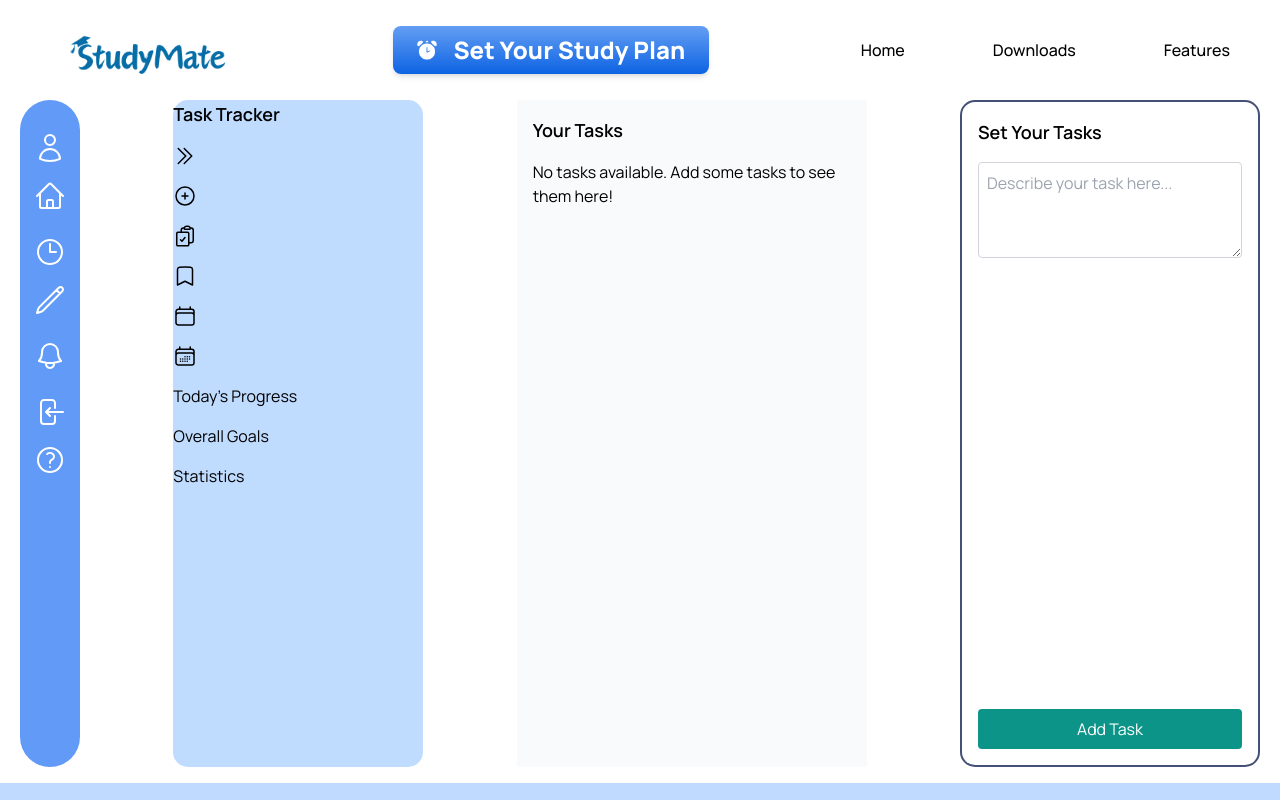
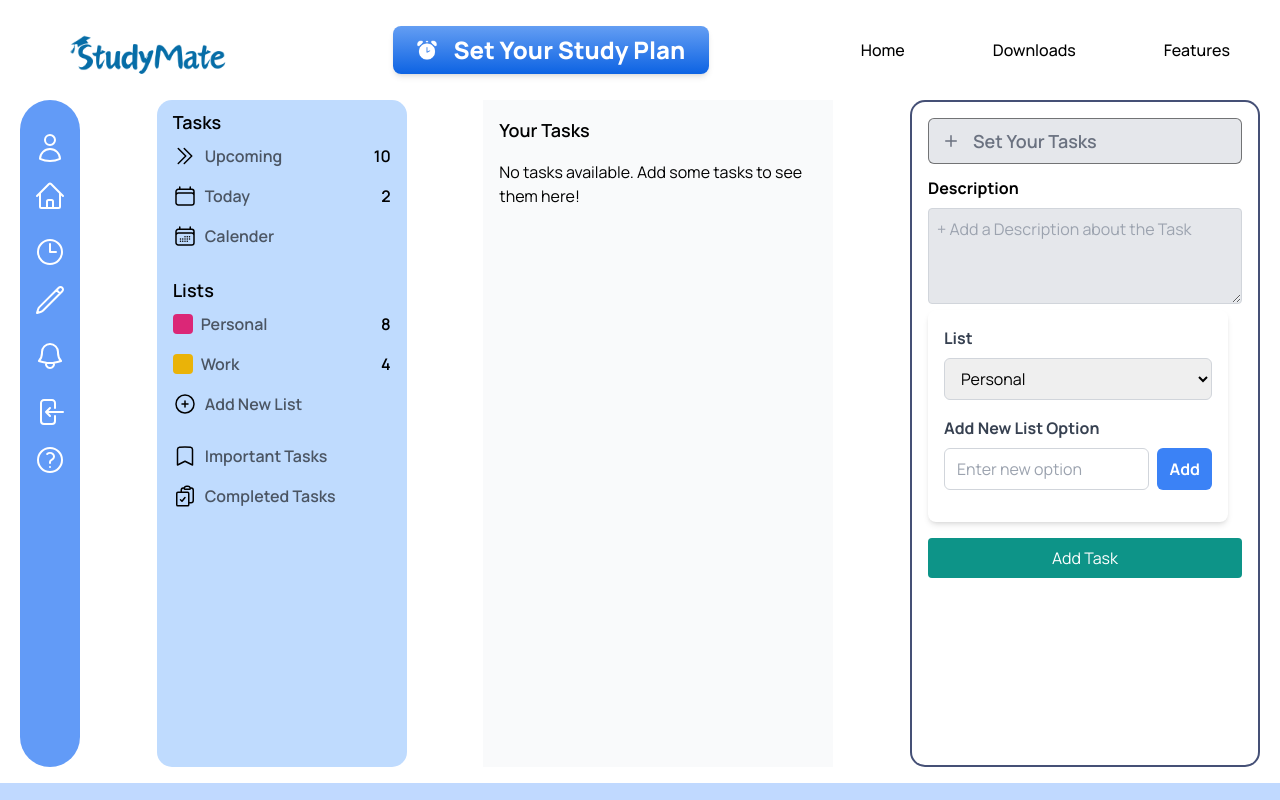
Before and after one commit to kanishkapg/StudyMate, a React (Vite) app in the folder frontend/: page /to-do-before in a window 1280 px wide. Shown: the top 800 px of the page. Built offline with nearby package versions, Linux system fonts and the light colour scheme.

Commit message:
task tracker completed

```diff
--- a/frontend/src/pages/ToDoBeforeLogin.jsx
+++ b/frontend/src/pages/ToDoBeforeLogin.jsx
@@ -1,5 +1,7 @@
 import React, { useState } from "react";
 import SidePanel from "../components/SidePanel";
+
+import { Link } from "react-router-dom";
 
 // TaskCard component for each task
 const TaskCard = ({ task, index, handleDelete }) => {
@@ -35,6 +37,17 @@ const ToDoListPage = () => {
     setTasks(updatedTasks);
   };
 
+  const [listOptions, setListOptions] = useState(['Personal', 'Work', 'Study']);
+  const [newOption, setNewOption] = useState('');
+
+  // Handle adding new option
+  const handleAddOption = () => {
+    if (newOption && !listOptions.includes(newOption)) {
+      setListOptions([...listOptions, newOption]);
+      setNewOption('');
+    }
+  };
+
   return (
     <div className="flex h-[83.333vh] justify-between">
 
@@ -42,31 +55,70 @@ const ToDoListPage = () => {
       <SidePanel/>
 
       {/* 2nd Column: Task Tracker */}
-      <div className="w-[250px] bg-blue-200 rounded-[15px]">
-        <h2 className="text-lg font-semibold mb-4">Task Tracker</h2>
-        <div className="space-y-4">
-          <svg xmlns="http://www.w3.org/2000/svg" fill="none" viewBox="0 0 24 24" strokeWidth={1.5} stroke="currentColor" className="size-6">
-            <path strokeLinecap="round" strokeLinejoin="round" d="m5.25 4.5 7.5 7.5-7.5 7.5m6-15 7.5 7.5-7.5 7.5" />
-          </svg>
-          <svg xmlns="http://www.w3.org/2000/svg" fill="none" viewBox="0 0 24 24" strokeWidth={1.5} stroke="currentColor" className="size-6">
-            <path strokeLinecap="round" strokeLinejoin="round" d="M12 9v6m3-3H9m12 0a9 9 0 1 1-18 0 9 9 0 0 1 18 0Z" />
-          </svg>
-          <svg xmlns="http://www.w3.org/2000/svg" fill="none" viewBox="0 0 24 24" strokeWidth={1.5} stroke="currentColor" className="size-6">
-            <path strokeLinecap="round" strokeLinejoin="round" d="M11.35 3.836c-.065.21-.1.433-.1.664 0 .414.336.75.75.75h4.5a.75.75 0 0 0 .75-.75 2.25 2.25 0 0 0-.1-.664m-5.8 0A2.251 2.251 0 0 1 13.5 2.25H15c1.012 0 1.867.668 2.15 1.586m-5.8 0c-.376.023-.75.05-1.124.08C9.095 4.01 8.25 4.973 8.25 6.108V8.25m8.9-4.414c.376.023.75.05 1.124.08 1.131.094 1.976 1.057 1.976 2.192V16.5A2.25 2.25 0 0 1 18 18.75h-2.25m-7.5-10.5H4.875c-.621 0-1.125.504-1.125 1.125v11.25c0 .621.504 1.125 1.125 1.125h9.75c.621 0 1.125-.504 1.125-1.125V18.75m-7.5-10.5h6.375c.621 0 1.125.504 1.125 1.125v9.375m-8.25-3 1.5 1.5 3-3.75" />
-          </svg>
-          <svg xmlns="http://www.w3.org/2000/svg" fill="none" viewBox="0 0 24 24" strokeWidth={1.5} stroke="currentColor" className="size-6">
-            <path strokeLinecap="round" strokeLinejoin="round" d="M17.593 3.322c1.1.128 1.907 1.077 1.907 2.185V21L12 17.25 4.5 21V5.507c0-1.108.806-2.057 1.907-2.185a48.507 48.507 0 0 1 11.186 0Z" />
-          </svg>
-          <svg xmlns="http://www.w3.org/2000/svg" fill="none" viewBox="0 0 24 24" strokeWidth={1.5} stroke="currentColor" className="size-6">
-            <path strokeLinecap="round" strokeLinejoin="round" d="M6.75 3v2.25M17.25 3v2.25M3 18.75V7.5a2.25 2.25 0 0 1 2.25-2.25h13.5A2.25 2.25 0 0 1 21 7.5v11.25m-18 0A2.25 2.25 0 0 0 5.25 21h13.5A2.25 2.25 0 0 0 21 18.75m-18 0v-7.5A2.25 2.25 0 0 1 5.25 9h13.5A2.25 2.25 0 0 1 21 11.25v7.5" />
-          </svg>
-          <svg xmlns="http://www.w3.org/2000/svg" fill="none" viewBox="0 0 24 24" strokeWidth={1.5} stroke="currentColor" className="size-6">
-            <path strokeLinecap="round" strokeLinejoin="round" d="M6.75 3v2.25M17.25 3v2.25M3 18.75V7.5a2.25 2.25 0 0 1 2.25-2.25h13.5A2.25 2.25 0 0 1 21 7.5v11.25m-18 0A2.25 2.25 0 0 0 5.25 21h13.5A2.25 2.25 0 0 0 21 18.75m-18 0v-7.5A2.25 2.25 0 0 1 5.25 9h13.5A2.25 2.25 0 0 1 21 11.25v7.5m-9-6h.008v.008H12v-.008ZM12 15h.008v.008H12V15Zm0 2.25h.008v.008H12v-.008ZM9.75 15h.008v.008H9.75V15Zm0 2.25h.008v.008H9.75v-.008ZM7.5 15h.008v.008H7.5V15Zm0 2.25h.008v.008H7.5v-.008Zm6.75-4.5h.008v.008h-.008v-.008Zm0 2.25h.008v.008h-.008V15Zm0 2.25h.008v.008h-.008v-.008Zm2.25-4.5h.008v.008H16.5v-.008Zm0 2.25h.008v.008H16.5V15Z" />
-          </svg>
+      <div className="w-[250px] bg-blue-200 rounded-[15px] flex flex-col space-y-3">
+        <div className="w-full">
+          <h2 className="text-lg font-semibold mt-2 ml-4">Tasks</h2>
+          <div className="w-full py-2 flex hover:bg-blue-500/80 hover:text-blue-950">
+            <svg xmlns="http://www.w3.org/2000/svg" fill="none" viewBox="0 0 24 24" strokeWidth={1.5}
+            stroke="currentColor" className="size-6 ml-4 mr-2">
+              <path strokeLinecap="round" strokeLinejoin="round" d="m5.25 4.5 7.5 7.5-7.5 7.5m6-15 7.5 7.5-7.5 7.5" />
+            </svg>
+            <p className="font-semibold text-gray-600 ">Upcoming</p>
+            <p className="ml-auto mr-4 font-semibold">10</p>
+          </div>
+          <div className="w-full py-2 flex hover:bg-blue-500/80">
+            <svg xmlns="http://www.w3.org/2000/svg" fill="none" viewBox="0 0 24 24" strokeWidth={1.5}
+            stroke="currentColor" className="size-6 ml-4 mr-2">
+              <path strokeLinecap="round" strokeLinejoin="round" d="M6.75 3v2.25M17.25 3v2.25M3 18.75V7.5a2.25 2.25 0 0 1 2.25-2.25h13.5A2.25 2.25 0 0 1 21 7.5v11.25m-18 0A2.25 2.25 0 0 0 5.25 21h13.5A2.25 2.25 0 0 0 21 18.75m-18 0v-7.5A2.25 2.25 0 0 1 5.25 9h13.5A2.25 2.25 0 0 1 21 11.25v7.5" />
+            </svg>
+            <p className="font-semibold text-gray-600">Today</p>
+            <p className="ml-auto mr-4 font-semibold">2</p>
+          </div>
+          <div className="w-full py-2 flex space-x-2 hover:bg-blue-500/80">
+            <svg xmlns="http://www.w3.org/2000/svg" fill="none" viewBox="0 0 24 24" strokeWidth={1.5}
+            stroke="currentColor" className="size-6 ml-4">
+              <path strokeLinecap="round" strokeLinejoin="round" d="M6.75 3v2.25M17.25 3v2.25M3 18.75V7.5a2.25 2.25 0 0 1 2.25-2.25h13.5A2.25 2.25 0 0 1 21 7.5v11.25m-18 0A2.25 2.25 0 0 0 5.25 21h13.5A2.25 2.25 0 0 0 21 18.75m-18 0v-7.5A2.25 2.25 0 0 1 5.25 9h13.5A2.25 2.25 0 0 1 21 11.25v7.5m-9-6h.008v.008H12v-.008ZM12 15h.008v.008H12V15Zm0 2.25h.008v.008H12v-.008ZM9.75 15h.008v.008H9.75V15Zm0 2.25h.008v.008H9.75v-.008ZM7.5 15h.008v.008H7.5V15Zm0 2.25h.008v.008H7.5v-.008Zm6.75-4.5h.008v.008h-.008v-.008Zm0 2.25h.008v.008h-.008V15Zm0 2.25h.008v.008h-.008v-.008Zm2.25-4.5h.008v.008H16.5v-.008Zm0 2.25h.008v.008H16.5V15Z" />
+            </svg>
+            <p className="font-semibold text-gray-600">Calender</p>
+          </div>
+        </div>
 
-          <p className="px-0 hover:bg-blue-400">Today's Progress</p>
-          <p>Overall Goals</p>
-          <p>Statistics</p>
+        <div className="w-full">
+          <h2 className="text-lg font-semibold mt-2 ml-4">Lists</h2>
+          <div className="w-full py-2 flex items-center hover:bg-blue-500/80 ">
+            <div className="w-5 h-5 mr-2 bg-pink-600 ml-4 rounded"></div>
+            <p className="font-semibold text-gray-600 hover:text-blue-950">Personal</p>
+            <p className="ml-auto mr-4 font-semibold">8</p>
+          </div>
+          <div className="w-full py-2 flex items-center hover:bg-blue-500/80">
+            <div className="w-5 h-5 mr-2 bg-yellow-500 ml-4 rounded"></div>
+            <p className="font-semibold text-gray-600">Work</p>
+            <p className="ml-auto mr-4 font-semibold">4</p>
+          </div>
+          <div className="w-full py-2 flex space-x-2 hover:bg-blue-500/80">
+            <svg xmlns="http://www.w3.org/2000/svg" fill="none" viewBox="0 0 24 24" strokeWidth={1.5}
+            stroke="currentColor" className="size-6 ml-4">
+              <path strokeLinecap="round" strokeLinejoin="round" d="M12 9v6m3-3H9m12 0a9 9 0 1 1-18 0 9 9 0 0 1 18 0Z" />
+            </svg>
+            <p className="font-semibold text-gray-600">Add New List</p>
+          </div>
+        </div>
+
+        <div className="w-full">
+          <div className="w-full py-2 flex space-x-2 hover:bg-blue-500/80 hover:text-blue-950">
+            <svg xmlns="http://www.w3.org/2000/svg" fill="none" viewBox="0 0 24 24" strokeWidth={1.5}
+            stroke="currentColor" className="size-6 ml-4">
+              <path strokeLinecap="round" strokeLinejoin="round" d="M17.593 3.322c1.1.128 1.907 1.077 1.907 2.185V21L12 17.25 4.5 21V5.507c0-1.108.806-2.057 1.907-2.185a48.507 48.507 0 0 1 11.186 0Z" />
+            </svg>
+            <p className="font-semibold text-gray-600 ">Important Tasks</p>
+          </div>
+          <div className="w-full py-2 flex space-x-2 hover:bg-blue-500/80">
+            <svg xmlns="http://www.w3.org/2000/svg" fill="none" viewBox="0 0 24 24" strokeWidth={1.5}
+            stroke="currentColor" className="size-6 ml-4">
+              <path strokeLinecap="round" strokeLinejoin="round" d="M11.35 3.836c-.065.21-.1.433-.1.664 0 .414.336.75.75.75h4.5a.75.75 0 0 0 .75-.75 2.25 2.25 0 0 0-.1-.664m-5.8 0A2.251 2.251 0 0 1 13.5 2.25H15c1.012 0 1.867.668 2.15 1.586m-5.8 0c-.376.023-.75.05-1.124.08C9.095 4.01 8.25 4.973 8.25 6.108V8.25m8.9-4.414c.376.023.75.05 1.124.08 1.131.094 1.976 1.057 1.976 2.192V16.5A2.25 2.25 0 0 1 18 18.75h-2.25m-7.5-10.5H4.875c-.621 0-1.125.504-1.125 1.125v11.25c0 .621.504 1.125 1.125 1.125h9.75c.621 0 1.125-.504 1.125-1.125V18.75m-7.5-10.5h6.375c.621 0 1.125.504 1.125 1.125v9.375m-8.25-3 1.5 1.5 3-3.75" />
+            </svg>
+            <p className="font-semibold text-gray-600">Completed Tasks</p>
+          </div>
         </div>
       </div>
 
@@ -85,21 +137,70 @@ const ToDoListPage = () => {
       </div>
 
       {/* 4th Column: Form to Set Tasks */}
-      <div className="w-[300px] bg-white p-4 flex flex-col justify-between border-2 border-blue-950/80
+      <div className="w-[350px] bg-white p-4 flex flex-col border-2 border-blue-950/80
       mr-[20px] rounded-[15px]">
+
+        <div className="flex items-center px-3 w-full p-2 border-[1.5px] border-black/50 bg-gray-200 rounded-md
+          text-lg font-semibold ">
+          <svg xmlns="http://www.w3.org/2000/svg" viewBox="0 0 20 20" fill="currentColor"
+          className="size-5 mr-3 text-gray-500">
+            <path d="M10.75 4.75a.75.75 0 0 0-1.5 0v4.5h-4.5a.75.75 0 0 0 0 1.5h4.5v4.5a.75.75 0 0 0 1.5 0v-4.5h4.5a.75.75 0 0 0 0-1.5h-4.5v-4.5Z" />
+          </svg>
+          <h2 className="text-gray-500">
+            Set Your Tasks
+          </h2>
+        </div>
+
         <div>
-          <h2 className="text-lg font-semibold mb-4">Set Your Tasks</h2>
+          <h2 className="mt-3 mb-2 font-bold">Description</h2>
           <textarea
-            className="w-full h-24 p-2 border border-gray-300 rounded focus:outline-none focus:ring-2 focus:ring-teal-500"
-            placeholder="Describe your task here..."
+            className="w-full h-24 p-2 border bg-gray-200 border-gray-300 rounded focus:outline-none
+            focus:ring-2 focus:ring-gray-500"
+            placeholder="+ Add a Description about the Task"
             value={newTask}
             onChange={(e) => setNewTask(e.target.value)}
           />
         </div>
 
+        <div className="grid">
+        <div className="p-4 bg-white shadow-md rounded-lg w-[300px]">
+      {/* Label and Dropdown */}
+      <div className="mb-4">
+        <label className="block text-gray-700 font-bold mb-2">List</label>
+        <select className="w-full px-3 py-2 border border-gray-300 rounded-md focus:outline-none focus:ring-2 focus:ring-blue-500">
+          {listOptions.map((option, index) => (
+            <option key={index} value={option}>
+              {option}
+            </option>
+          ))}
+        </select>
+      </div>
+
+      {/* Input to add more options */}
+      <div className="mb-4">
+        <label className="block text-gray-700 font-bold mb-2">Add New List Option</label>
+        <div className="flex space-x-2">
+          <input
+            type="text"
+            className="w-full px-3 py-2 border border-gray-300 rounded-md focus:outline-none focus:ring-2 focus:ring-blue-500"
+            placeholder="Enter new option"
+            value={newOption}
+            onChange={(e) => setNewOption(e.target.value)}
+          />
+          <button
+            onClick={handleAddOption}
+            className="px-3 py-2 bg-blue-500 text-white font-bold rounded-md hover:bg-blue-600"
+          >
+            Add
+          </button>
+        </div>
+      </div>
+    </div>
+        </div>
+
         {/* Add Task Button */}
         <button
-          className="px-4 py-2 bg-teal-600 text-white rounded hover:bg-teal-700 mt-4"
+          className="px-4 py-2 bg-teal-600 text-white rounded hover:bg-teal-700 mt-4 justify-end"
           onClick={addTask}
         >
           Add Task
```
